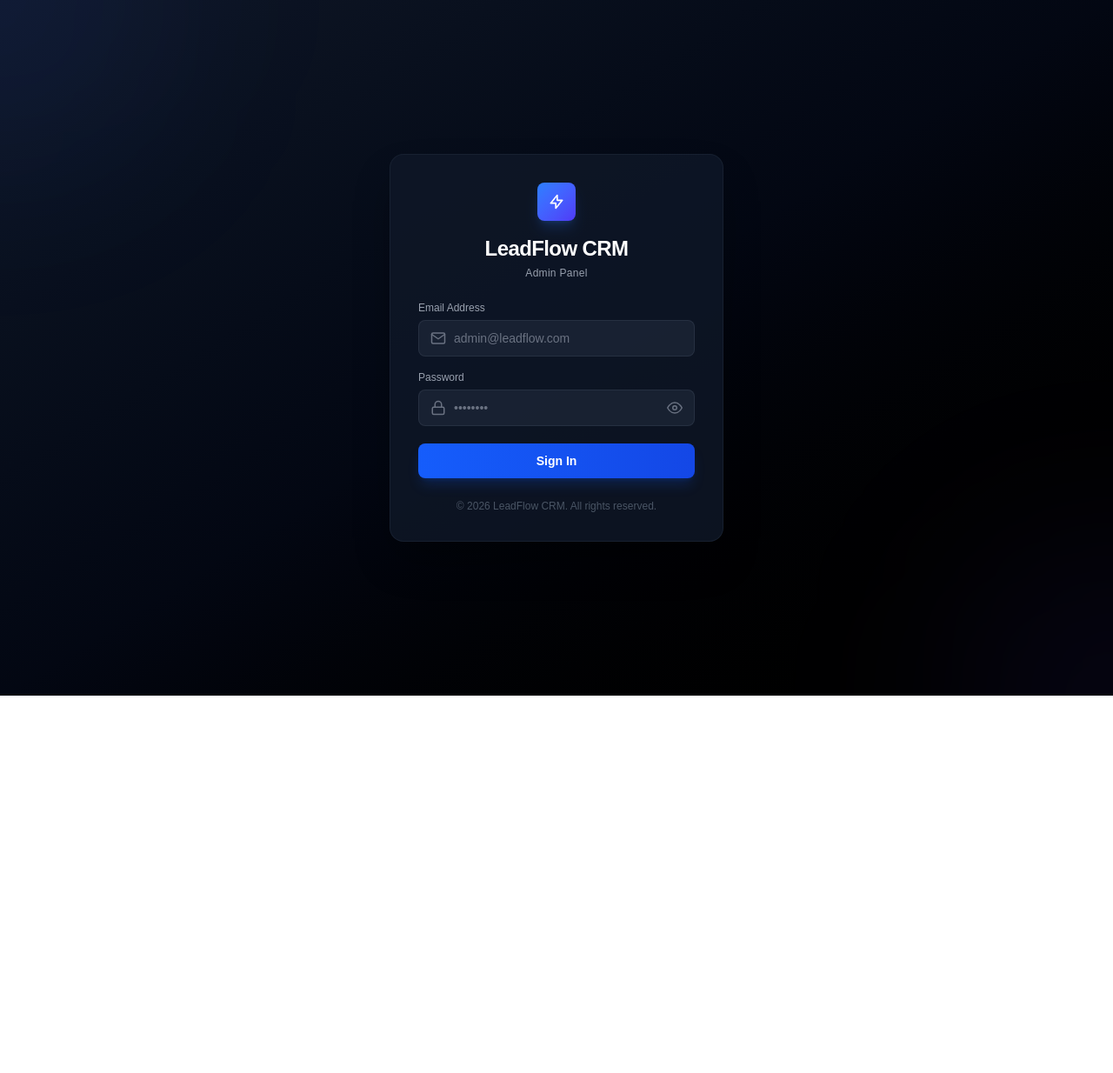
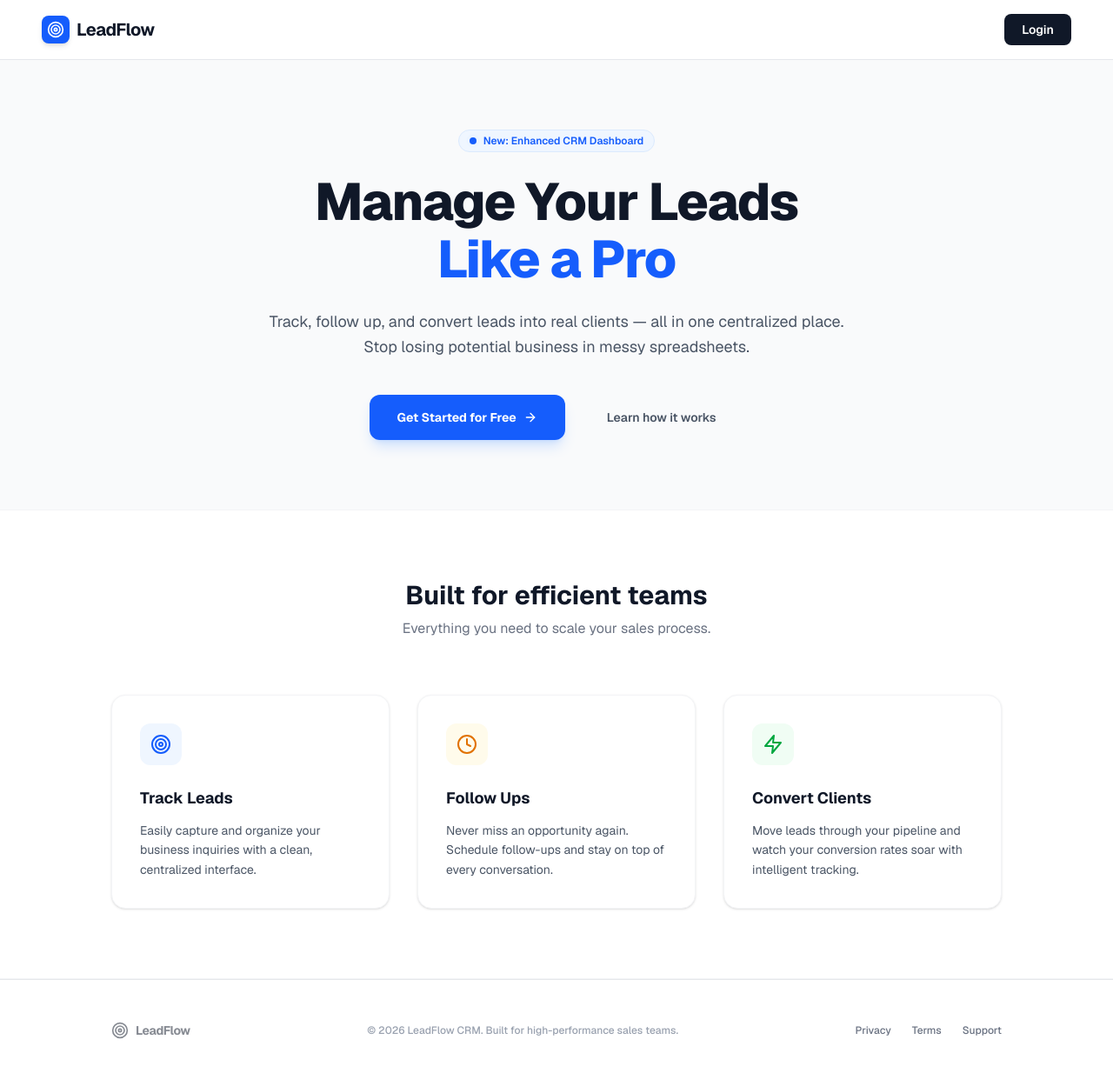
Before and after one commit to Teshome-Worku/FUTURE_FS_02, a Next.js app in the folder frontend/: page / in a window 1280 px wide. Shown: the top 1234 px of the page at 87% size. Before the commit the page ends 800 px from the top, so only its background shows below. Built offline with nearby package versions, Linux system fonts and the light colour scheme; no server answers.

Commit message:
feat: create landing page with hero and feature sections

```diff
--- a/frontend/src/app/page.js
+++ b/frontend/src/app/page.js
@@ -1,5 +1,127 @@
-import LoginPage from "./login/page";
+import Link from "next/link";
+import { FiTarget, FiClock, FiZap, FiArrowRight } from "react-icons/fi";
+
 export default function Home() {
-    return <LoginPage />
+  return (
+    <div className="min-h-screen bg-gray-50 flex flex-col font-sans">
 
+      {/* ── Navbar ── */}
+      <nav className="flex justify-between items-center px-6 md:px-12 py-4 border-b border-gray-200 bg-white sticky top-0 z-50">
+        <div className="flex items-center gap-2">
+          <div className="h-8 w-8 bg-blue-600 rounded-lg flex items-center justify-center shadow-md">
+            <FiTarget className="text-white h-5 w-5" />
+          </div>
+          <span className="text-xl font-bold text-gray-900 tracking-tight">LeadFlow</span>
+        </div>
+        <Link
+          href="/login"
+          className="rounded-lg bg-gray-900 px-5 py-2 text-sm font-semibold text-white transition hover:bg-gray-800 active:scale-95"
+        >
+          Login
+        </Link>
+      </nav>
+
+      <main className="flex-1">
+        {/* ── Hero Section ── */}
+        <section className="text-center max-w-4xl mx-auto py-20 px-6">
+          <div className="inline-flex items-center gap-2 rounded-full bg-blue-50 px-3 py-1 text-xs font-semibold text-blue-600 border border-blue-100 mb-6 animate-in fade-in slide-in-from-bottom-2">
+            <span className="relative flex h-2 w-2">
+              <span className="animate-ping absolute inline-flex h-full w-full rounded-full bg-blue-400 opacity-75"></span>
+              <span className="relative inline-flex rounded-full h-2 w-2 bg-blue-600"></span>
+            </span>
+            New: Enhanced CRM Dashboard
+          </div>
+
+          <h1 className="text-4xl md:text-6xl font-extrabold text-gray-900 tracking-tight leading-[1.1]">
+            Manage Your Leads <br className="hidden md:block" />
+            <span className="text-blue-600">Like a Pro</span>
+          </h1>
+
+          <p className="mt-6 text-lg text-gray-600 max-w-2xl mx-auto leading-relaxed">
+            Track, follow up, and convert leads into real clients — all in one centralized place.
+            Stop losing potential business in messy spreadsheets.
+          </p>
+
+          <div className="mt-10 flex flex-col sm:flex-row items-center justify-center gap-4">
+            <Link
+              href="/login"
+              className="w-full sm:w-auto flex items-center justify-center gap-2 rounded-xl bg-blue-600 px-8 py-4 text-sm font-bold text-white shadow-lg shadow-blue-500/20 transition hover:bg-blue-700 active:scale-95"
+            >
+              Get Started for Free <FiArrowRight className="h-4 w-4" />
+            </Link>
+            <Link
+              href="#features"
+              className="w-full sm:w-auto px-8 py-4 text-sm font-semibold text-gray-600 hover:text-gray-900 transition"
+            >
+              Learn how it works
+            </Link>
+          </div>
+        </section>
+
+        {/* ── Features Section ── */}
+        <section id="features" className="py-20 bg-white border-y border-gray-100 px-6">
+          <div className="max-w-5xl mx-auto">
+            <div className="text-center mb-16">
+              <h2 className="text-3xl font-bold text-gray-900">Built for efficient teams</h2>
+              <p className="text-gray-500 mt-2">Everything you need to scale your sales process.</p>
+            </div>
+
+            <div className="grid grid-cols-1 md:grid-cols-3 gap-8">
+              {/* Feature 1 */}
+              <div className="group rounded-2xl border border-gray-100 bg-white p-8 shadow-sm transition hover:shadow-xl hover:-translate-y-1">
+                <div className="mb-6 flex h-12 w-12 items-center justify-center rounded-xl bg-blue-50 text-blue-600 group-hover:bg-blue-600 group-hover:text-white transition-colors">
+                  <FiTarget className="h-6 w-6" />
+                </div>
+                <h3 className="text-lg font-bold text-gray-900">Track Leads</h3>
+                <p className="mt-3 text-sm text-gray-600 leading-relaxed">
+                  Easily capture and organize your business inquiries with a clean, centralized interface.
+                </p>
+              </div>
+
+              {/* Feature 2 */}
+              <div className="group rounded-2xl border border-gray-100 bg-white p-8 shadow-sm transition hover:shadow-xl hover:-translate-y-1">
+                <div className="mb-6 flex h-12 w-12 items-center justify-center rounded-xl bg-amber-50 text-amber-600 group-hover:bg-amber-600 group-hover:text-white transition-colors">
+                  <FiClock className="h-6 w-6" />
+                </div>
+                <h3 className="text-lg font-bold text-gray-900">Follow Ups</h3>
+                <p className="mt-3 text-sm text-gray-600 leading-relaxed">
+                  Never miss an opportunity again. Schedule follow-ups and stay on top of every conversation.
+                </p>
+              </div>
+
+              {/* Feature 3 */}
+              <div className="group rounded-2xl border border-gray-100 bg-white p-8 shadow-sm transition hover:shadow-xl hover:-translate-y-1">
+                <div className="mb-6 flex h-12 w-12 items-center justify-center rounded-xl bg-green-50 text-green-600 group-hover:bg-green-600 group-hover:text-white transition-colors">
+                  <FiZap className="h-6 w-6" />
+                </div>
+                <h3 className="text-lg font-bold text-gray-900">Convert Clients</h3>
+                <p className="mt-3 text-sm text-gray-600 leading-relaxed">
+                  Move leads through your pipeline and watch your conversion rates soar with intelligent tracking.
+                </p>
+              </div>
+            </div>
+          </div>
+        </section>
+      </main>
+
+      {/* ── Footer ── */}
+      <footer className="py-12 border-t border-gray-200 bg-white px-6">
+        <div className="max-w-5xl mx-auto flex flex-col md:flex-row justify-between items-center gap-6">
+          <div className="flex items-center gap-2 opacity-50">
+            <FiTarget className="text-gray-900 h-5 w-5" />
+            <span className="text-sm font-bold text-gray-900 tracking-tight">LeadFlow</span>
+          </div>
+          <p className="text-xs text-gray-400 font-medium">
+            © 2026 LeadFlow CRM. Built for high-performance sales teams.
+          </p>
+          <div className="flex gap-6 text-xs text-gray-500 font-medium">
+            <a href="#" className="hover:text-gray-900">Privacy</a>
+            <a href="#" className="hover:text-gray-900">Terms</a>
+            <a href="#" className="hover:text-gray-900">Support</a>
+          </div>
+        </div>
+      </footer>
+
+    </div>
+  );
 }
```
